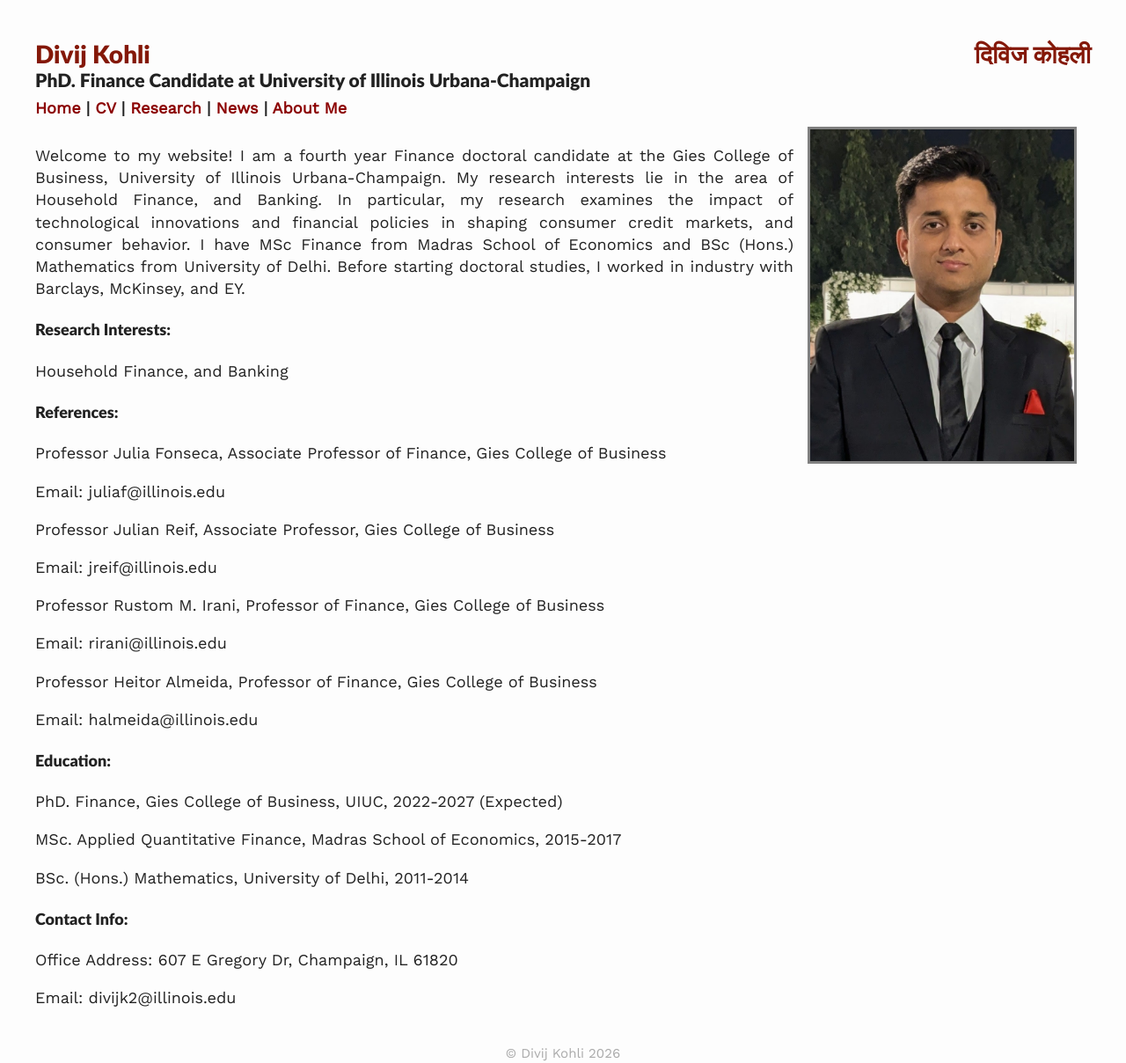
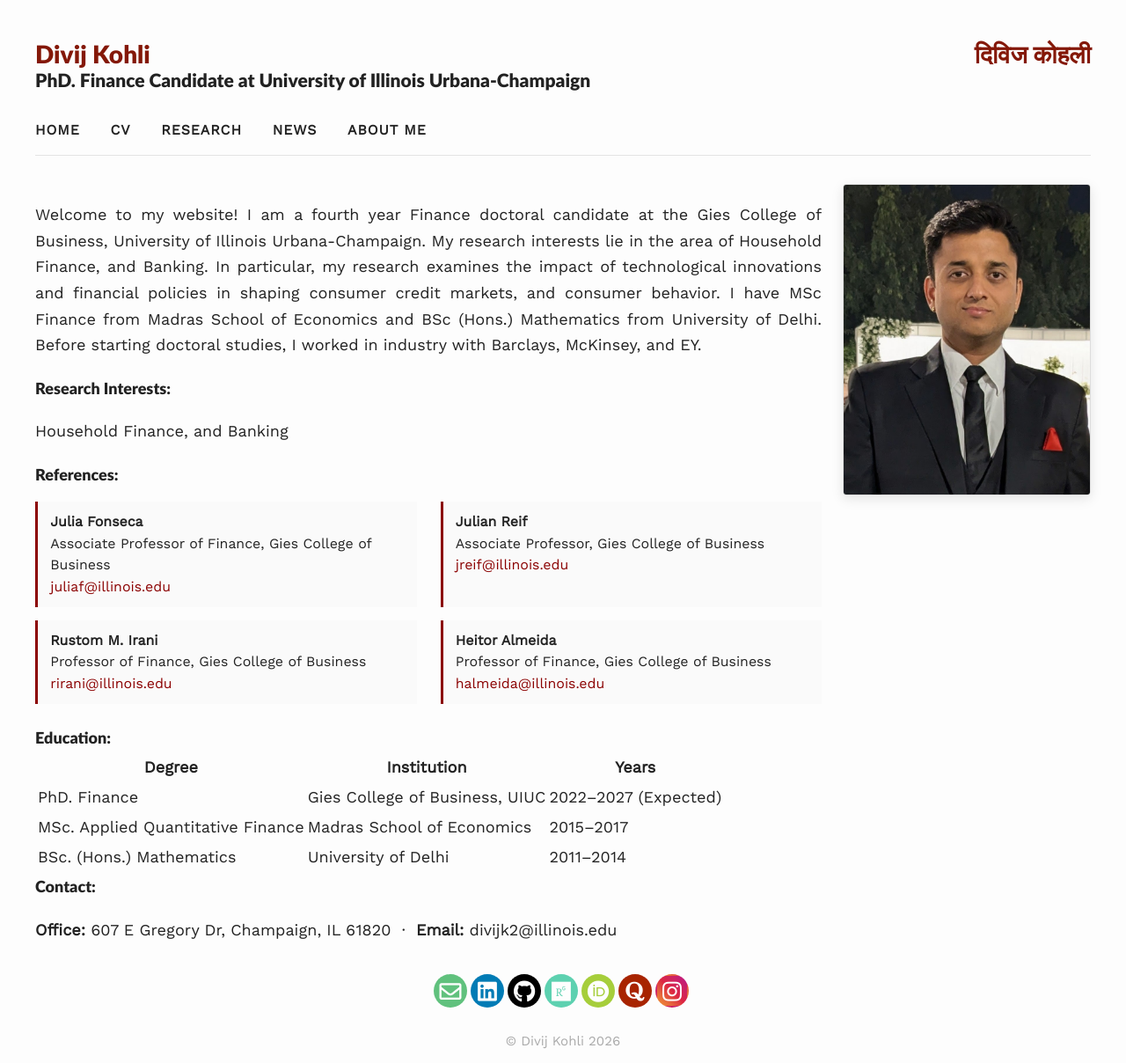
Before and after one commit to divijkohli/divijkohli.github.io, a Jekyll site: the page built from index.md, in a window 1280 px wide. Shown: the whole page at 88% size. Built offline with Jekyll 4.4.1, drawn with Linux system fonts in a browser that asks for light colours; nearby versions of some CDN libraries.

Commit message:
Improve site styling: modernize nav, profile image, homepage layout

```diff
--- a/_includes/navigation.html
+++ b/_includes/navigation.html
@@ -1,9 +1,7 @@
-<div class="scroll-hidden">
-  <b>
-    <a href="{{ site.baseurl }}/">Home</a> |
-    <a href="{{ site.baseurl }}/Kohli_Divij_CV.pdf" target="_blank">CV</a> |
-    <a href="{{ site.baseurl }}/research/">Research</a> |
-    <a href="{{ site.baseurl }}/news/">News</a> |
-    <a href="{{ site.baseurl }}/aboutme/">About Me</a>
-  </b>
-</div>
+<nav class="site-nav">
+  <a href="{{ site.baseurl }}/">Home</a>
+  <a href="{{ site.baseurl }}/Kohli_Divij_CV.pdf" target="_blank">CV</a>
+  <a href="{{ site.baseurl }}/research/">Research</a>
+  <a href="{{ site.baseurl }}/news/">News</a>
+  <a href="{{ site.baseurl }}/aboutme/">About Me</a>
+</nav>
--- a/_layouts/default.html
+++ b/_layouts/default.html
@@ -6,7 +6,7 @@
 
     <head>
         <title>Divij Kohli</title>
-        <meta name="description" content="Official website of Divij Kohli, finance PhD candidate at Univeristy of Illinois Urbana-Champaign.">
+        <meta name="description" content="Official website of Divij Kohli, finance PhD candidate at University of Illinois Urbana-Champaign.">
         <meta name="robots" content="index, follow">
         <meta charset="utf-8">
         <meta content="width=device-width, initial-scale=1" name="viewport">
@@ -44,14 +44,11 @@
         </main>
 
         <footer>
+          {% include social-footer.html %}
           <p class="copy">
             <small> &copy; {{site.title}} {{ site.time | date: '%Y' }}
-
             </small>
           </p>
-
-
-
         </footer>
 
         {% include analytics.html %}
--- a/assets/css/_sass/profile.scss
+++ b/assets/css/_sass/profile.scss
@@ -1,13 +1,13 @@
 /* Profile */
 .profile {
-    border-style: solid;
-    border-color: $light-gray;
-    margin-left: 1rem;
-    margin-right: 1rem;
+    border: 1px solid #ddd;
+    box-shadow: 0 4px 14px rgba(0,0,0,0.10);
+    margin-left: 1.5rem;
+    margin-right: 0;
     margin-bottom: 1rem;
-    border-radius: 0; /* Ensures a rectangular shape */
-    width: 300px; /* Adjust size */
-    height: auto; /* Maintains aspect ratio */
+    border-radius: 4px;
+    width: 280px;
+    height: auto;
 }
 
 .left {
--- a/assets/css/_sass/style.scss
+++ b/assets/css/_sass/style.scss
@@ -224,3 +224,48 @@ blockquote {
 .article-list {
   margin: 1em 0;
 }
+
+/* Navigation bar */
+.site-nav {
+  margin: 1.2em 0 1.8em;
+  padding-bottom: 0.8em;
+  border-bottom: 1px solid #e4e4e4;
+
+  a {
+    font-weight: 600;
+    font-size: 0.88em;
+    letter-spacing: 0.06em;
+    text-transform: uppercase;
+    margin-right: 1.8em;
+    color: $text-color;
+    transition: color 0.2s ease;
+    background: none;
+    box-shadow: none;
+
+    &:hover {
+      color: $brand-color;
+      background: none;
+      box-shadow: none;
+    }
+  }
+}
+
+/* Reference grid on homepage */
+.ref-grid {
+  display: grid;
+  grid-template-columns: 1fr 1fr;
+  gap: 0.8em 1.5em;
+  margin: 0.8em 0 1.2em;
+
+  @include media-query($on-palm) {
+    grid-template-columns: 1fr;
+  }
+}
+
+.ref-card {
+  padding: 0.7em 0.9em;
+  border-left: 3px solid $brand-color;
+  background: #fafafa;
+  font-size: 0.88em;
+  line-height: 1.55;
+}
--- a/assets/css/_sass/variables.scss
+++ b/assets/css/_sass/variables.scss
@@ -2,7 +2,7 @@ $base-font-family: 'Work Sans', sans-serif;
 $base-font-size:   18px;
 $base-font-weight: 400;
 $small-font-size:  $base-font-size * 0.875;
-$base-line-height: 1.4;
+$base-line-height: 1.65;
 
 $spacing-unit:     25px;
 $light-gray: gray;
--- a/index.md
+++ b/index.md
@@ -16,30 +16,37 @@ policies in shaping consumer credit markets, and consumer behavior. I have MSc F
 Household Finance, and Banking
 
 #### References:
-Professor Julia Fonseca, Associate Professor of Finance, Gies College of Business
 
-Email: juliaf@illinois.edu
-
-Professor Julian Reif, Associate Professor, Gies College of Business
-
-Email: jreif@illinois.edu
-
-Professor Rustom M. Irani, Professor of Finance, Gies College of Business
-
-Email: rirani@illinois.edu
-
-Professor Heitor Almeida, Professor of Finance, Gies College of Business
-
-Email: halmeida@illinois.edu
+<div class="ref-grid">
+<div class="ref-card">
+  <strong>Julia Fonseca</strong><br>
+  Associate Professor of Finance, Gies College of Business<br>
+  <a href="mailto:juliaf@illinois.edu">juliaf@illinois.edu</a>
+</div>
+<div class="ref-card">
+  <strong>Julian Reif</strong><br>
+  Associate Professor, Gies College of Business<br>
+  <a href="mailto:jreif@illinois.edu">jreif@illinois.edu</a>
+</div>
+<div class="ref-card">
+  <strong>Rustom M. Irani</strong><br>
+  Professor of Finance, Gies College of Business<br>
+  <a href="mailto:rirani@illinois.edu">rirani@illinois.edu</a>
+</div>
+<div class="ref-card">
+  <strong>Heitor Almeida</strong><br>
+  Professor of Finance, Gies College of Business<br>
+  <a href="mailto:halmeida@illinois.edu">halmeida@illinois.edu</a>
+</div>
+</div>
 
 #### Education:
-PhD. Finance, Gies College of Business, UIUC, 2022-2027 (Expected)
 
-MSc. Applied Quantitative Finance, Madras School of Economics, 2015-2017
+| Degree | Institution | Years |
+|--------|-------------|-------|
+| PhD. Finance | Gies College of Business, UIUC | 2022–2027 (Expected) |
+| MSc. Applied Quantitative Finance | Madras School of Economics | 2015–2017 |
+| BSc. (Hons.) Mathematics | University of Delhi | 2011–2014 |
 
-BSc. (Hons.) Mathematics, University of Delhi, 2011-2014
-
-#### Contact Info:
-Office Address: 607 E Gregory Dr, Champaign, IL 61820
-
-Email: divijk2@illinois.edu
+#### Contact:
+**Office:** 607 E Gregory Dr, Champaign, IL 61820 &nbsp;·&nbsp; **Email:** divijk2@illinois.edu
```
